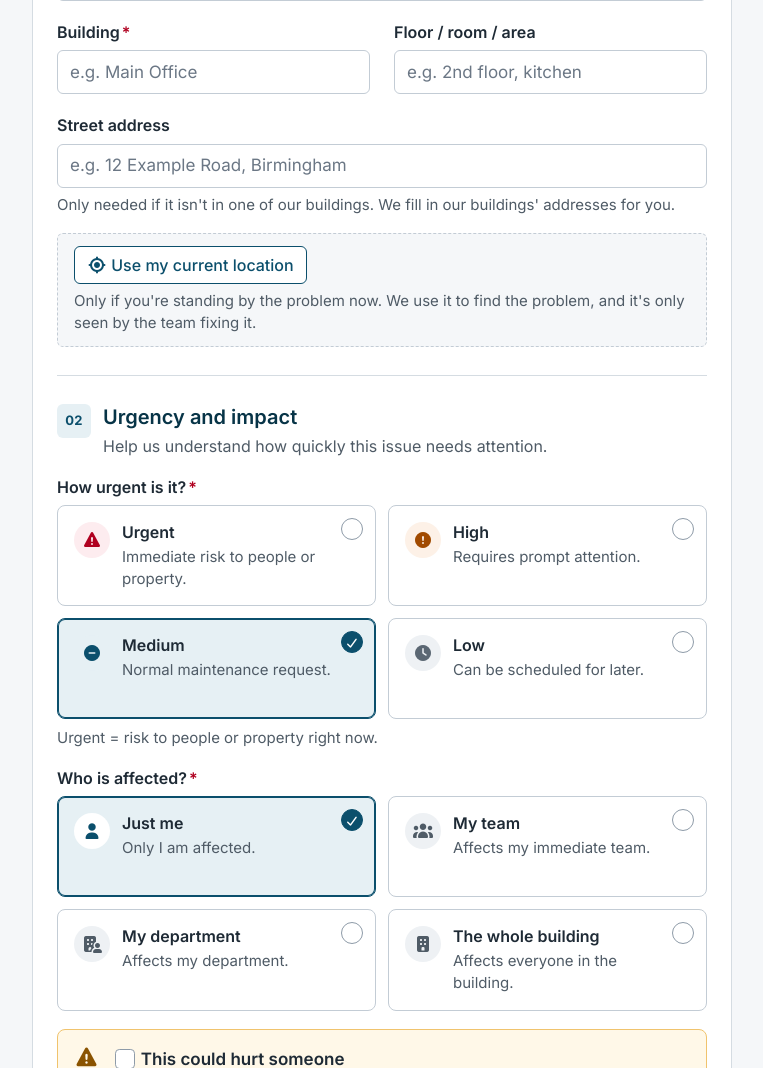
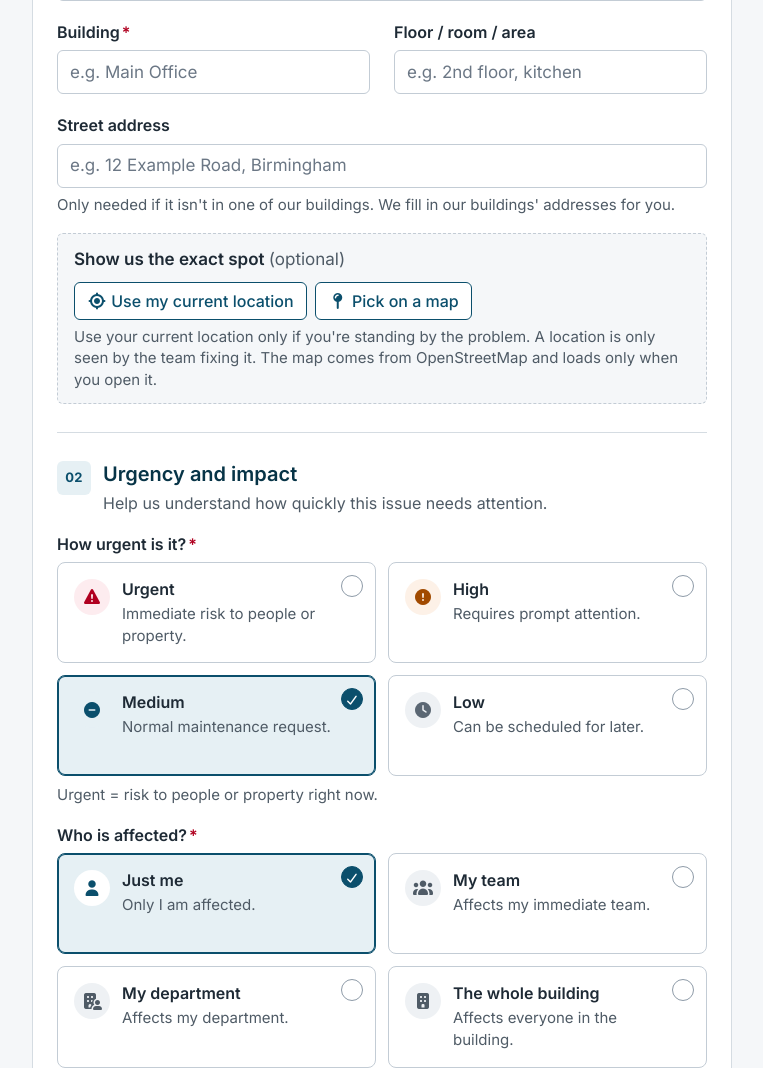
Before and after one commit to ctr-code/fix-it-at-work, a Django app: page /report/ in a window 1280 px wide. Shown: the part 541-1609 px from the top of the page, without its empty margins (258-1021 px from the left). Run offline with Django 5.2, Linux system fonts and the light colour scheme; the visitor is signed in with stand-in values (Sample User, id 1); data that the repository does not hold is empty; some libraries are stand-ins or nearby versions.

Commit message:
Let reporters pick the exact spot on a map
The report form's "Show us the exact spot" box now has Pick on a map as
well as Use my current location. The map opens on the chosen building;
reporters tap or click to drop a pin and drag it to adjust, or use the
keyboard and Pin the centre of the map. Leaflet (from cdnjs, checked
with Subresource Integrity) and the OpenStreetMap tiles load only when
the map is opened. Cases record that a spot was pinned on a map, and
staff and reporters see where the map point came from.

Co-Authored-By: Claude Opus 5.5 <noreply@anthropic.com>

```diff
--- a/cases/forms.py
+++ b/cases/forms.py
@@ -51,6 +51,13 @@ class ReportForm(forms.ModelForm):
     # and rounded to about a metre in clean().
     latitude = forms.DecimalField(required=False, widget=forms.HiddenInput)
     longitude = forms.DecimalField(required=False, widget=forms.HiddenInput)
+    # How the point was chosen: their device's position, or a pin they dropped on the map
+    location_method = forms.CharField(required=False, widget=forms.HiddenInput)
+
+    def clean_location_method(self):
+        # A hidden field the reporter never sees, so an unexpected value is ignored rather than shown as an error
+        value = self.cleaned_data.get('location_method', '')
+        return value if value in ('device', 'map') else ''
 
     class Meta:
         model = Case
--- a/cases/models.py
+++ b/cases/models.py
@@ -169,7 +169,8 @@ class Case(models.Model):
     latitude = models.DecimalField(max_digits=9, decimal_places=6, null=True, blank=True)
     longitude = models.DecimalField(max_digits=9, decimal_places=6, null=True, blank=True)
     location_source = models.CharField(max_length=10, blank=True, choices=[
-        ('device', "Reporter's phone or computer"), ('building', 'Building address')])
+        ('device', "Reporter's phone or computer"), ('map', 'Pinned on a map by the reporter'),
+        ('building', 'Building address')])
     reported_urgency = models.CharField(
         'How urgent is it?', max_length=10, choices=Priority.choices, default=Priority.MEDIUM)
     impact = models.CharField('Who is affected?', max_length=15, choices=Impact.choices, default=Impact.SINGLE_USER)
--- a/cases/templates/cases/_case_facts.html
+++ b/cases/templates/cases/_case_facts.html
@@ -7,7 +7,7 @@
     <p class="mb-1"><i class="fa-solid fa-location-dot" aria-hidden="true"></i> {{ case.building }}{% if case.location_detail %}, {{ case.location_detail }}{% endif %}
         {% if case.address %}<br><span class="ms-4 d-inline-block">{{ case.address }}</span>{% endif %}
         {% if case.has_map_point %}<br><a class="ms-4 map-link small fw-semibold" href="{{ case.map_url }}" target="_blank" rel="noopener noreferrer"><i class="fa-solid fa-map-location-dot" aria-hidden="true"></i> Open in map<span class="visually-hidden"> (OpenStreetMap, opens in a new tab)</span></a>
-        <span class="small text-muted">&middot; {% if case.location_source == 'device' %}pinned by the reporter's phone{% else %}building location{% endif %}</span>{% endif %}</p>
+        <span class="small text-muted">&middot; {% if case.location_source == 'device' %}from the reporter's phone{% elif case.location_source == 'map' %}pinned on a map by the reporter{% else %}building location{% endif %}</span>{% endif %}</p>
     <p class="mb-1">Reporter said urgency: {% include "cases/_pri.html" with p=case.reported_urgency %} &middot; Affects: {{ case.get_impact_display|lower }}</p>
     {% if case.hs_risk %}<p class="mb-1 overdue"><i class="fa-solid fa-triangle-exclamation" aria-hidden="true"></i> Health and safety risk - make safe first</p>{% endif %}
     {% if case.asset_tag %}<p class="mb-1"><i class="fa-solid fa-tag" aria-hidden="true"></i> Asset tag: <strong>{{ case.asset_tag }}</strong></p>{% endif %}
--- a/cases/templates/cases/report.html
+++ b/cases/templates/cases/report.html
@@ -26,19 +26,30 @@
             </div>
             {{ form.address|as_crispy_field }}
             {% comment %}
-            Optional map point from the reporter's own device, for problems outside our buildings (a car park,
-            a yard). Shown only when the browser can do it (static/js/locate.js). Nothing is shared until they
-            press the button and allow it, and they can remove it again before sending.
+            Optional exact spot (static/js/locate.js): the reporter's own position, or a pin they drop on a map.
+            Nothing is shared until they choose one, and they can remove it before sending. The map and its
+            library load from OpenStreetMap and cdnjs only when they press "Pick on a map".
             {% endcomment %}
-            {{ form.latitude }}{{ form.longitude }}
+            {{ form.latitude }}{{ form.longitude }}{{ form.location_method }}
             <div class="locate" data-locate hidden>
+                <p class="locate-title">Show us the exact spot <span class="text-muted fw-normal">(optional)</span></p>
                 <div class="d-flex flex-wrap align-items-center gap-2">
-                    <button type="button" class="btn btn-outline-primary" data-locate-button><i class="fa-solid fa-location-crosshairs" aria-hidden="true"></i> Use my current location</button>
-                    <button type="button" class="btn btn-link btn-sm" data-locate-clear hidden>Remove my location</button>
+                    <button type="button" class="btn btn-outline-primary" data-locate-button hidden><i class="fa-solid fa-location-crosshairs" aria-hidden="true"></i> Use my current location</button>
+                    <button type="button" class="btn btn-outline-primary" data-pin-open aria-expanded="false" aria-controls="pin-map-wrap"><i class="fa-solid fa-map-pin" aria-hidden="true"></i> Pick on a map</button>
+                    <button type="button" class="btn btn-link btn-sm" data-locate-clear hidden>Remove location</button>
                 </div>
                 <p class="locate-status" data-locate-status aria-live="polite"></p>
-                <p class="form-text mb-0">Only if you're standing by the problem now. We use it to find the problem, and it's only seen by the team fixing it.</p>
+                <div class="pin-map-wrap" id="pin-map-wrap" data-pin-wrap hidden>
+                    <p class="small mb-2">Tap or click where the problem is, then drag the pin to adjust it. Using a keyboard? Move the map with the arrow keys and zoom with + and -, then choose "Pin the centre of the map".</p>
+                    <div class="pin-map" data-pin-map></div>
+                    <div class="d-flex flex-wrap align-items-center gap-2 mt-2">
+                        <button type="button" class="btn btn-sm btn-outline-secondary" data-pin-centre><i class="fa-solid fa-crosshairs" aria-hidden="true"></i> Pin the centre of the map</button>
+                        <button type="button" class="btn btn-link btn-sm" data-pin-close>Close the map</button>
+                    </div>
+                </div>
+                <p class="form-text mb-0">Use your current location only if you're standing by the problem. A location is only seen by the team fixing it. The map comes from OpenStreetMap and loads only when you open it.</p>
             </div>
+            {{ building_points|json_script:"building-points" }}
         </section>
 
         <section class="form-section" aria-labelledby="section-urgency">
--- a/cases/templates/cases/track.html
+++ b/cases/templates/cases/track.html
@@ -25,7 +25,7 @@
     <div class="panel">
         <h2 class="h5">Your report</h2>
         <p class="mb-1"><strong>Where:</strong> {{ case.building }}{% if case.location_detail %}, {{ case.location_detail }}{% endif %}{% if case.address %}, {{ case.address }}{% endif %}
-            {% if case.has_map_point %}&middot; <a class="map-link" href="{{ case.map_url }}" target="_blank" rel="noopener noreferrer">Open in map<span class="visually-hidden"> (OpenStreetMap, opens in a new tab)</span></a>{% if case.location_source == 'device' %} <span class="small text-muted">(the location you shared)</span>{% endif %}{% endif %}</p>
+            {% if case.has_map_point %}&middot; <a class="map-link" href="{{ case.map_url }}" target="_blank" rel="noopener noreferrer">Open in map<span class="visually-hidden"> (OpenStreetMap, opens in a new tab)</span></a>{% if case.location_source == 'device' %} <span class="small text-muted">(the location you shared)</span>{% elif case.location_source == 'map' %} <span class="small text-muted">(the spot you pinned)</span>{% endif %}{% endif %}</p>
         <p class="mb-1"><strong>Reported:</strong> {{ case.date_reported|date:"j M Y, H:i" }}</p>
         <p class="mb-1"><strong>Who is affected:</strong> {{ case.get_impact_display }}{% if case.hs_risk %} &middot; you told us someone could get hurt{% endif %}</p>
         {% if case.asset_tag %}<p class="mb-1"><strong>Asset tag:</strong> {{ case.asset_tag }}</p>{% endif %}
--- a/cases/views.py
+++ b/cases/views.py
@@ -68,7 +68,7 @@ def report(request):
         if form.is_valid():
             case = form.save(commit=False)
             if case.has_map_point:
-                case.location_source = 'device'
+                case.location_source = form.cleaned_data['location_method'] or 'device'
             case.fill_location_from_building()
             case.reporter_user = request.user
             case.reporter_name = display_name(request.user)
@@ -92,7 +92,11 @@ def report(request):
     # Suggest the building directory first, then any other place names people have used
     buildings = sorted(set(Building.objects.values_list('name', flat=True))
                        | set(Case.objects.values_list('building', flat=True)), key=str.lower)
-    return render(request, 'cases/report.html', {'form': form, 'buildings': buildings})
+    # Where each known building is, so the map opens on the building the reporter chose
+    building_points = {b.name: [float(b.latitude), float(b.longitude)]
+                       for b in Building.objects.exclude(latitude=None).exclude(longitude=None)}
+    return render(request, 'cases/report.html', {'form': form, 'buildings': buildings,
+                                                 'building_points': building_points})
 
 
 @login_required
--- a/static/css/style.css
+++ b/static/css/style.css
@@ -665,3 +665,11 @@ main { margin-bottom: var(--space-10); }
 }
 @media (max-width: 991.98px) { .attention-tabs.queue-tabs { grid-template-columns: repeat(3, minmax(0, 1fr)); } }
 @media (max-width: 575.98px) { .attention-tabs.queue-tabs { grid-template-columns: 1fr 1fr; } }
+
+/* "Pick on a map" on the report form (Leaflet, loaded on demand by static/js/locate.js) */
+.locate-title { margin-bottom: var(--space-2); font-weight: var(--fw-semibold); }
+.pin-map-wrap { margin-top: var(--space-3); }
+.pin-map { height: 320px; border: var(--border-width) solid var(--border-control); border-radius: var(--radius-md); background: var(--surface-sunken); }
+.pin-map:focus-visible { outline: none; box-shadow: var(--focus-ring); }
+.map-pin-icon { display: flex; align-items: flex-end; justify-content: center; color: var(--urgent); font-size: 34px; line-height: 1; filter: drop-shadow(0 2px 2px rgba(0, 0, 0, .35)); }
+@media (max-width: 575.98px) { .pin-map { height: 260px; } }
--- a/static/js/locate.js
+++ b/static/js/locate.js
@@ -1,58 +1,183 @@
-/* jshint esversion: 6 */
-// "Use my current location" on the report form. Asks the browser for the device's position only when the
-// reporter presses the button, puts it in the hidden latitude/longitude fields, and lets them remove it.
-// The block stays hidden in browsers without geolocation, and the report works the same without it.
+/* jshint esversion: 8 */
+/* global L */
+// "Show us the exact spot" on the report form: two optional ways to fill the hidden latitude/longitude fields.
+// - "Use my current location" asks the browser for the device's position (only shown where that's possible).
+// - "Pick on a map" opens a map: tap or click to drop a pin and drag it to adjust, or (keyboard) pan with the
+//   arrow keys and press "Pin the centre of the map". The map library (Leaflet, from cdnjs, checked with
+//   Subresource Integrity) and the OpenStreetMap tiles load only when the map is first opened.
+// location_method records which was used. "Remove location" clears either. The form works the same without any.
 (() => {
     "use strict";
 
     const box = document.querySelector("[data-locate]");
     const lat = document.getElementById("id_latitude");
     const lng = document.getElementById("id_longitude");
-    if (!box || !lat || !lng || !("geolocation" in navigator)) { return; }
+    const method = document.getElementById("id_location_method");
+    if (!box || !lat || !lng || !method) { return; }
 
-    const button = box.querySelector("[data-locate-button]");
-    const clear = box.querySelector("[data-locate-clear]");
+    const locateBtn = box.querySelector("[data-locate-button]");
+    const openBtn = box.querySelector("[data-pin-open]");
+    const clearBtn = box.querySelector("[data-locate-clear]");
     const status = box.querySelector("[data-locate-status]");
-    const label = button.innerHTML;
+    const wrap = box.querySelector("[data-pin-wrap]");
+    const mapEl = box.querySelector("[data-pin-map]");
+    const centreBtn = box.querySelector("[data-pin-centre]");
+    const closeBtn = box.querySelector("[data-pin-close]");
+    const building = document.getElementById("id_building");
+    const points = JSON.parse((document.getElementById("building-points") || {}).textContent || "{}");
+
+    const LEAFLET = "https://cdnjs.cloudflare.com/ajax/libs/leaflet/1.9.4/";
+    const SRI = {
+        css: "sha384-c6Rcwz4e4CITMbu/NBmnNS8yN2sC3cUElMEMfP3vqqKFp7GOYaaBBCqmaWBjmkjb",
+        js: "sha384-NElt3Op+9NBMCYaef5HxeJmU4Xeard/Lku8ek6hoPTvYkQPh3zLIrJP7KiRocsxO",
+    };
 
     const say = (text, kind) => {
         status.textContent = text;
         status.className = "locate-status" + (kind ? " is-" + kind : "");
     };
-    const showSaved = (accuracy) => {
-        const near = accuracy ? ` (accurate to about ${Math.round(accuracy)} m)` : "";
-        say(`Location added${near}. It will be sent with your report.`, "ok");
-        clear.hidden = false;
-        button.innerHTML = label.replace("Use my current location", "Update my location");
+    // About a metre is plenty to find a problem
+    const set = (latitude, longitude, how) => {
+        lat.value = latitude.toFixed(5);
+        lng.value = longitude.toFixed(5);
+        method.value = how;
+        clearBtn.hidden = false;
     };
 
     box.hidden = false;
+    if ("geolocation" in navigator) { locateBtn.hidden = false; }
     // Coming back to the form after an error keeps a location already added
-    if (lat.value && lng.value) { showSaved(); }
+    if (lat.value && lng.value) {
+        clearBtn.hidden = false;
+        say(method.value === "map" ? "Your pin will be sent with your report." :
+            "Your location will be sent with your report.", "ok");
+    }
 
-    button.addEventListener("click", () => {
-        button.disabled = true;
+    // ---------- Use my current location ----------
+    locateBtn.addEventListener("click", () => {
+        locateBtn.disabled = true;
         say("Finding your location…");
         navigator.geolocation.getCurrentPosition((pos) => {
-            // About a metre is plenty to find a problem
-            lat.value = pos.coords.latitude.toFixed(5);
-            lng.value = pos.coords.longitude.toFixed(5);
-            button.disabled = false;
-            showSaved(pos.coords.accuracy);
+            locateBtn.disabled = false;
+            set(pos.coords.latitude, pos.coords.longitude, "device");
+            if (marker) { placePin(pos.coords.latitude, pos.coords.longitude, false); }
+            const near = pos.coords.accuracy ? ` (accurate to about ${Math.round(pos.coords.accuracy)} m)` : "";
+            say(`Location added${near}. It will be sent with your report.`, "ok");
         }, (err) => {
-            button.disabled = false;
+            locateBtn.disabled = false;
             say(err.code === err.PERMISSION_DENIED
-                ? "Location wasn't shared. That's fine: the building and area are enough."
-                : "We couldn't find your location. That's fine: the building and area are enough.", "error");
+                ? "Location wasn't shared. That's fine: the building and area are enough, or pick the spot on a map."
+                : "We couldn't find your location. That's fine: the building and area are enough, or pick the spot on a map.",
+                "error");
         }, { enableHighAccuracy: true, timeout: 15000, maximumAge: 60000 });
     });
 
-    clear.addEventListener("click", () => {
+    // ---------- Pick on a map ----------
+    let map = null;
+    let marker = null;
+    let loading = null;
+
+    const loadLeaflet = () => {
+        if (window.L) { return Promise.resolve(); }
+        if (loading) { return loading; }
+        const add = (tag, attrs) => new Promise((resolve, reject) => {
+            const el = document.createElement(tag);
+            Object.assign(el, attrs);
+            el.crossOrigin = "anonymous";
+            el.referrerPolicy = "no-referrer";
+            el.onload = resolve;
+            el.onerror = reject;
+            document.head.appendChild(el);
+        });
+        loading = Promise.all([
+            add("link", { rel: "stylesheet", href: LEAFLET + "leaflet.min.css", integrity: SRI.css }),
+            add("script", { src: LEAFLET + "leaflet.min.js", integrity: SRI.js }),
+        ]);
+        return loading;
+    };
+
+    // Open where the problem most likely is: the pin already chosen, else the building named in the form,
+    // else around all our buildings
+    const startView = () => {
+        if (lat.value && lng.value) { return { centre: [Number(lat.value), Number(lng.value)], zoom: 18 }; }
+        const named = building && Object.keys(points).find((n) => n.toLowerCase() === building.value.trim().toLowerCase());
+        if (named) { return { centre: points[named], zoom: 17 }; }
+        const all = Object.values(points);
+        if (all.length) {
+            const avg = (i) => all.reduce((sum, p) => sum + p[i], 0) / all.length;
+            return { centre: [avg(0), avg(1)], zoom: 13 };
+        }
+        return { centre: [52.4862, -1.8904], zoom: 12 };  // Birmingham, if no buildings are set up yet
+    };
+
+    function placePin(latitude, longitude, announce) {
+        if (!marker) {
+            const icon = L.divIcon({ className: "map-pin-icon", iconSize: [34, 34], iconAnchor: [17, 34],
+                                     html: '<i class="fa-solid fa-location-dot" aria-hidden="true"></i>' });
+            marker = L.marker([latitude, longitude], { icon, draggable: true, keyboard: false,
+                                                       title: "Your pin", alt: "Your pin" }).addTo(map);
+            marker.on("dragend", () => {
+                const p = marker.getLatLng();
+                set(p.lat, p.lng, "map");
+                say("Pin moved. It will be sent with your report.", "ok");
+            });
+        } else {
+            marker.setLatLng([latitude, longitude]);
+        }
+        if (announce) {
+            set(latitude, longitude, "map");
+            say("Pin dropped. Drag it to adjust, or tap somewhere else. It will be sent with your report.", "ok");
+        }
+    }
+
+    const openMap = async () => {
+        wrap.hidden = false;
+        openBtn.setAttribute("aria-expanded", "true");
+        if (map) { map.invalidateSize(); return; }
+        say("Loading the map…");
+        try {
+            await loadLeaflet();
+        } catch (e) {
+            wrap.hidden = true;
+            openBtn.setAttribute("aria-expanded", "false");
+            say("The map couldn't load. That's fine: the building and area are enough.", "error");
+            return;
+        }
+        const view = startView();
+        map = L.map(mapEl, { keyboard: true }).setView(view.centre, view.zoom);
+        L.tileLayer("https://tile.openstreetmap.org/{z}/{x}/{y}.png", {
+            maxZoom: 19,
+            attribution: '&copy; <a href="https://www.openstreetmap.org/copyright" target="_blank" rel="noopener noreferrer">OpenStreetMap</a> contributors',
+        }).addTo(map);
+        map.getContainer().setAttribute("aria-label", "Map. Tap or click where the problem is to drop a pin.");
+        map.on("click", (e) => placePin(e.latlng.lat, e.latlng.lng, true));
+        if (lat.value && lng.value) { placePin(Number(lat.value), Number(lng.value), false); }
+        // The instructions are right above the map, so only speak up if there's already a pin
+        say(lat.value ? "Your pin is on the map. Drag it, or tap somewhere else, to change it." : "");
+    };
+
+    const closeMap = () => {
+        wrap.hidden = true;
+        openBtn.setAttribute("aria-expanded", "false");
+        openBtn.focus();
+    };
+
+    openBtn.addEventListener("click", () => (wrap.hidden ? openMap() : closeMap()));
+    closeBtn.addEventListener("click", closeMap);
+    centreBtn.addEventListener("click", () => {
+        if (!map) { return; }
+        const c = map.getCenter();
+        placePin(c.lat, c.lng, true);
+    });
+
+    // ---------- Remove ----------
+    clearBtn.addEventListener("click", () => {
         lat.value = "";
         lng.value = "";
-        clear.hidden = true;
-        button.innerHTML = label;
+        method.value = "";
+        clearBtn.hidden = true;
+        if (marker) { marker.remove(); marker = null; }
         say("Location removed. It won't be sent.");
-        button.focus();
+        openBtn.focus();
     });
 })();
```
Also changed, not shown: cases/tests.py (+42 -0 lines), cases/migrations/0011_map_pin.py (added).
